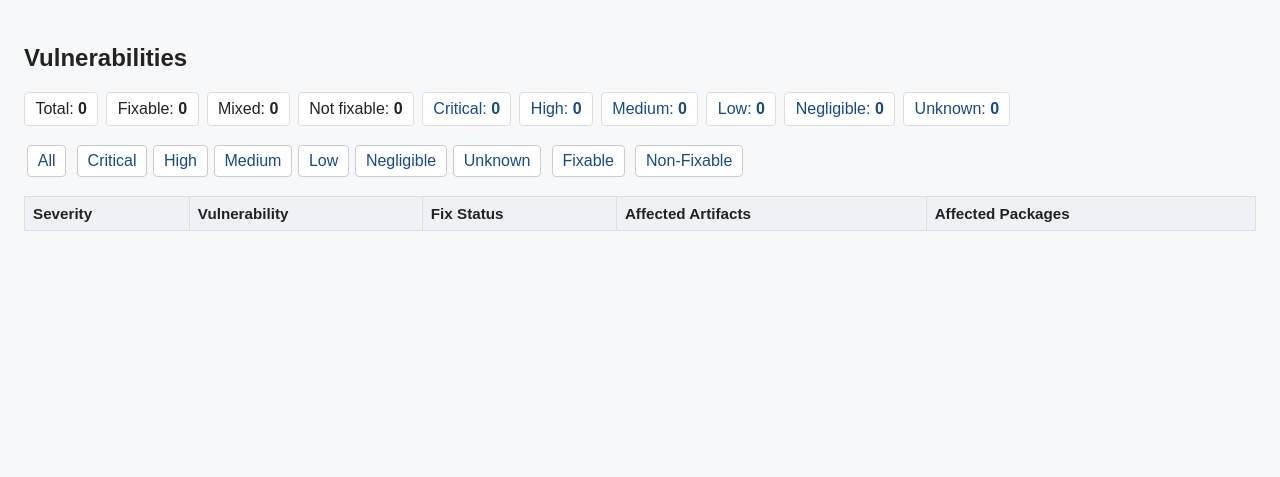
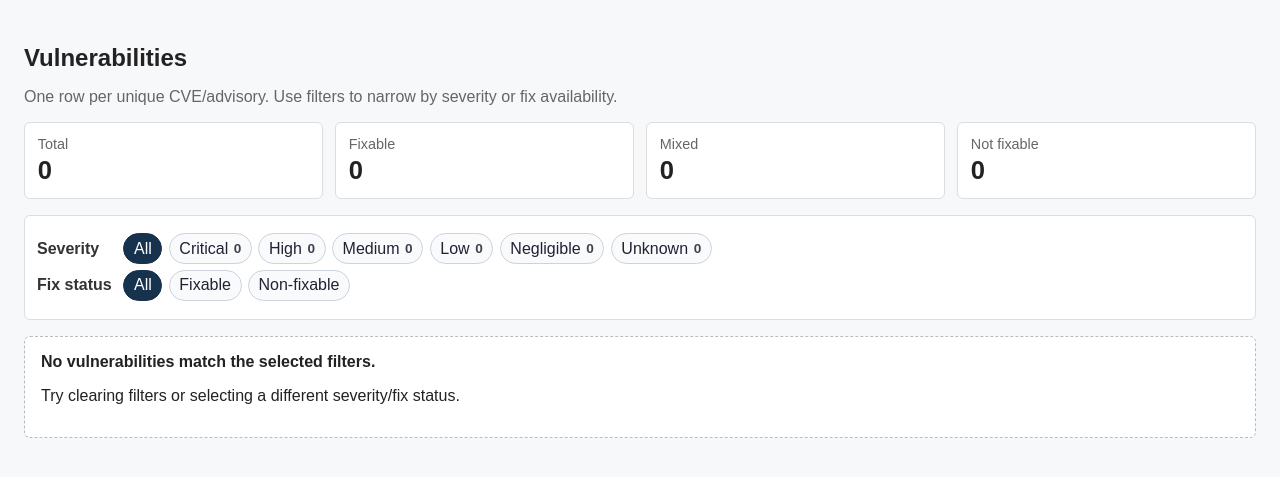
Before and after one commit to sujith-eag/devsecops-security-toolkit, a Flask app: page /vulnerabilities in a window 1280 px wide. Shown: the part 99-576 px from the top of the page. Run offline with Flask 3, Linux system fonts and the light colour scheme; lists and menus that the app fills with data are empty; parts of the project's set-up code (start-up, migrations or seed data) failed here and were passed over.

Commit message:
Enhance entity resolution and UI for vulnerability management
- Added caching for artifact findings in `DataStore` to improve performance.
- Improved UI templates for artifact, package, and vulnerability details to display fixed versions and security statuses.
- Added filtering options for packages based on security states (vulnerable, fixable, clean).

```diff
--- a/org-security-console/console/web/routes.py
+++ b/org-security-console/console/web/routes.py
@@ -15,10 +15,7 @@ def overview():
 @bp.route("/remediation")
 def remediation():
     severity = request.args.get("severity", "")
-    items = queries().remediation_items()
-    if severity:
-        items = [item for item in items if item.get("highest_severity") == severity]
-    return render_template("remediation.html", items=items, severity=severity, title="Remediation")
+    return render_template("remediation.html", items=queries().remediation_items(severity or None), severity=severity, title="Remediation")
 
 @bp.route("/artifacts")
 def artifacts():
@@ -43,7 +40,8 @@ def vulnerability_detail(vulnerability_id):
 def packages():
     package_type = request.args.get("type", "")
     search = request.args.get("q", "")
-    return render_template("packages.html", packages=queries().packages(package_type or None, search or None), package_types=queries().package_types(), package_type=package_type, search=search, title="Packages")
+    status = request.args.get("status", "")
+    return render_template("packages.html", packages=queries().packages(package_type or None, search or None, status or None), package_types=queries().package_types(), package_type=package_type, search=search, status=status, title="Packages")
 
 @bp.route("/package/<path:package_id>")
 def package_detail(package_id):
--- a/org-security-console/console/web/static/style.css
+++ b/org-security-console/console/web/static/style.css
@@ -8,12 +8,36 @@ table { border-collapse: collapse; width: 100%; background: white; margin: 1rem
 th, td { border: 1px solid #ddd; padding: .5rem; text-align: left; vertical-align: top; }
 th { background: #eef1f5; }
 .cards { display: grid; grid-template-columns: repeat(auto-fit, minmax(170px, 1fr)); gap: 1rem; }
+.cards.compact { grid-template-columns: repeat(auto-fit, minmax(145px, 1fr)); }
 .card { background: white; padding: 1rem; border: 1px solid #ddd; border-radius: 6px; color: #222; text-decoration: none; }
-.card span { display: block; font-size: 1.8rem; margin-top: .5rem; }
+.card span { display: block; font-size: 1.5rem; margin-top: .5rem; word-break: break-word; }
 .card.danger { border-left: 5px solid #8b0000; }
 .card.warn { border-left: 5px solid #b34700; }
+.page-header { margin-bottom: 1rem; }
+.page-header h2 { margin-bottom: .25rem; }
+.metric-row { display: grid; grid-template-columns: repeat(auto-fit, minmax(150px, 1fr)); gap: .75rem; margin: 1rem 0; }
+.metric-card { background: white; border: 1px solid #ddd; border-radius: 6px; padding: .8rem; }
+.metric-card span { display: block; color: #666; font-size: .9rem; }
+.metric-card b { display: block; font-size: 1.6rem; margin-top: .25rem; }
+.filter-panel { background: white; border: 1px solid #ddd; border-radius: 6px; padding: .75rem; margin: 1rem 0; }
+.filter-group { display: flex; flex-wrap: wrap; align-items: center; gap: .4rem; margin: .35rem 0; }
+.filter-label { font-weight: bold; min-width: 80px; color: #333; }
+.filter-chip { display: inline-flex; gap: .35rem; align-items: center; border: 1px solid #ccd3dc; background: #f8fafc; padding: .35rem .6rem; border-radius: 999px; text-decoration: none; color: #223; }
+.filter-chip.active { background: #17324d; border-color: #17324d; color: white; }
+.filter-chip b { font-size: .85rem; opacity: .85; }
+.active-filter-note { margin-top: .6rem; color: #555; }
+.active-filter-note b { margin-right: .5rem; }
 .summary-strip { display: flex; flex-wrap: wrap; gap: .5rem; margin: 1rem 0; }
 .summary-strip span, .summary-strip a { background: white; border: 1px solid #ddd; padding: .45rem .65rem; border-radius: 4px; text-decoration: none; }
+.help-box { background: #fff; border-left: 4px solid #6688aa; padding: .75rem 1rem; margin-top: 1rem; }
+.wrap-id { word-break: break-all; font-family: monospace; font-size: .9rem; }
+.number-cell { text-align: right; font-variant-numeric: tabular-nums; }
+.status-badge { display: inline-block; padding: .2rem .45rem; border-radius: 999px; font-size: .85rem; background: #eef1f5; }
+.status-fixable { background: #e4f6e8; color: #17652a; }
+.status-mixed { background: #fff2cc; color: #775500; }
+.status-not-fixable { background: #f1f1f1; color: #555; }
+.status-no-known-vulnerabilities { background: #e8f7e8; color: #17652a; }
+.empty-state { background: white; border: 1px dashed #bbb; padding: 1rem; border-radius: 6px; margin-top: 1rem; }
 .pill { display: inline-block; background: #e8eef8; color: #123; margin: .2rem; padding: .25rem .5rem; border-radius: 999px; text-decoration: none; }
 .success { background: #e8f7e8; padding: .75rem; border: 1px solid #9ad29a; }
 .muted { color: #666; }
--- a/org-security-console/console/web/templates/packages.html
+++ b/org-security-console/console/web/templates/packages.html
@@ -4,6 +4,7 @@
 <form method="get" class="filters-form">
   <input name="q" placeholder="Search package name, version, ID" value="{{ search }}">
   <select name="type"><option value="">All types</option>{% for t in package_types %}<option value="{{ t }}" {% if t == package_type %}selected{% endif %}>{{ t }}</option>{% endfor %}</select>
+  <select name="status"><option value="">All security states</option><option value="vulnerable" {% if status == 'vulnerable' %}selected{% endif %}>Vulnerable</option><option value="fixable" {% if status == 'fixable' %}selected{% endif %}>Fixable</option><option value="clean" {% if status == 'clean' %}selected{% endif %}>No known vulnerabilities</option></select>
   <button>Apply</button>
 </form>
 <table>
--- a/org-security-console/console/web/templates/vulnerabilities.html
+++ b/org-security-console/console/web/templates/vulnerabilities.html
@@ -1,29 +1,68 @@
 {% extends "layout.html" %}
 {% block content %}
+<section class="page-header">
   <h2>Vulnerabilities</h2>
-<div class="summary-strip">
-  <span>Total: <b>{{ summary.total }}</b></span>
-  <span>Fixable: <b>{{ summary.fixable }}</b></span>
-  <span>Mixed: <b>{{ summary.mixed }}</b></span>
-  <span>Not fixable: <b>{{ summary.not_fixable }}</b></span>
-  {% for sev, count in summary.severity_counts.items() %}<a href="{{ url_for('web.vulnerabilities', severity=sev) }}">{{ sev }}: <b>{{ count }}</b></a>{% endfor %}
+  <p class="muted">One row per unique CVE/advisory. Use filters to narrow by severity or fix availability.</p>
+</section>
+
+<div class="metric-row">
+  <div class="metric-card"><span>Total</span><b>{{ summary.total }}</b></div>
+  <div class="metric-card"><span>Fixable</span><b>{{ summary.fixable }}</b></div>
+  <div class="metric-card"><span>Mixed</span><b>{{ summary.mixed }}</b></div>
+  <div class="metric-card"><span>Not fixable</span><b>{{ summary.not_fixable }}</b></div>
 </div>
-<div class="filters">
-  <a href="{{ url_for('web.vulnerabilities') }}">All</a>
-  {% for sev in ['Critical','High','Medium','Low','Negligible','Unknown'] %}<a href="{{ url_for('web.vulnerabilities', severity=sev) }}">{{ sev }}</a>{% endfor %}
-  <a href="{{ url_for('web.vulnerabilities', fix='fixable') }}">Fixable</a>
-  <a href="{{ url_for('web.vulnerabilities', fix='not-fixable') }}">Non-Fixable</a>
+
+<div class="filter-panel">
+  <div class="filter-group">
+    <span class="filter-label">Severity</span>
+    <a class="filter-chip {% if not severity %}active{% endif %}" href="{{ url_for('web.vulnerabilities', fix=fix) }}">All</a>
+    {% for sev in ['Critical','High','Medium','Low','Negligible','Unknown'] %}
+      <a class="filter-chip {% if severity == sev %}active{% endif %}" href="{{ url_for('web.vulnerabilities', severity=sev, fix=fix) }}">
+        {{ sev }} <b>{{ summary.severity_counts.get(sev, 0) }}</b>
+      </a>
+    {% endfor %}
   </div>
-<table>
-<tr><th>Severity</th><th>Vulnerability</th><th>Fix Status</th><th>Affected Artifacts</th><th>Affected Packages</th></tr>
+
+  <div class="filter-group">
+    <span class="filter-label">Fix status</span>
+    <a class="filter-chip {% if not fix %}active{% endif %}" href="{{ url_for('web.vulnerabilities', severity=severity) }}">All</a>
+    <a class="filter-chip {% if fix == 'fixable' %}active{% endif %}" href="{{ url_for('web.vulnerabilities', severity=severity, fix='fixable') }}">Fixable</a>
+    <a class="filter-chip {% if fix == 'not-fixable' %}active{% endif %}" href="{{ url_for('web.vulnerabilities', severity=severity, fix='not-fixable') }}">Non-fixable</a>
+  </div>
+
+  {% if severity or fix %}
+    <div class="active-filter-note">
+      Active filters:
+      {% if severity %}<b>Severity={{ severity }}</b>{% endif %}
+      {% if fix %}<b>Fix={{ fix }}</b>{% endif %}
+      <a href="{{ url_for('web.vulnerabilities') }}">Clear filters</a>
+    </div>
+  {% endif %}
+</div>
+
+{% if vulnerabilities %}
+<table class="data-table">
+  <tr>
+    <th>Severity</th>
+    <th>Vulnerability</th>
+    <th>Fix Status</th>
+    <th>Affected Artifacts</th>
+    <th>Affected Packages</th>
+  </tr>
   {% for item in vulnerabilities %}
   <tr>
     <td class="sev-{{ item.severity|lower }}">{{ item.severity }}</td>
-  <td><a href="{{ url_for('web.vulnerability_detail', vulnerability_id=item.vulnerability_id) }}">{{ item.vulnerability_id }}</a></td>
-  <td>{{ item.fix_status }}</td>
-  <td>{{ item.artifact_ids|length }}</td>
-  <td>{{ item.package_ids|length }}</td>
+    <td class="wrap-id"><a href="{{ url_for('web.vulnerability_detail', vulnerability_id=item.vulnerability_id) }}">{{ item.vulnerability_id }}</a></td>
+    <td><span class="status-badge status-{{ item.fix_status|lower|replace(' ', '-') }}">{{ item.fix_status }}</span></td>
+    <td class="number-cell">{{ item.artifact_ids|length }}</td>
+    <td class="number-cell">{{ item.package_ids|length }}</td>
   </tr>
   {% endfor %}
 </table>
+{% else %}
+<div class="empty-state">
+  <b>No vulnerabilities match the selected filters.</b>
+  <p>Try clearing filters or selecting a different severity/fix status.</p>
+</div>
+{% endif %}
 {% endblock %}
```
Also changed, not shown: org-security-console/console/data/entities.py (+22 -3 lines), org-security-console/console/data/store.py (+32 -2 lines), org-security-console/console/services/queries.py (+76 -25 lines), org-security-console/console/web/templates/artifact_detail.html (+10 -11 lines), org-security-console/console/web/templates/package_detail.html (+10 -14 lines), org-security-console/console/web/templates/remediation.html (+7 -3 lines), org-security-console/console/web/templates/vulnerability_detail.html (+10 -8 lines). Lines whose indentation alone changed are shown as unchanged.
